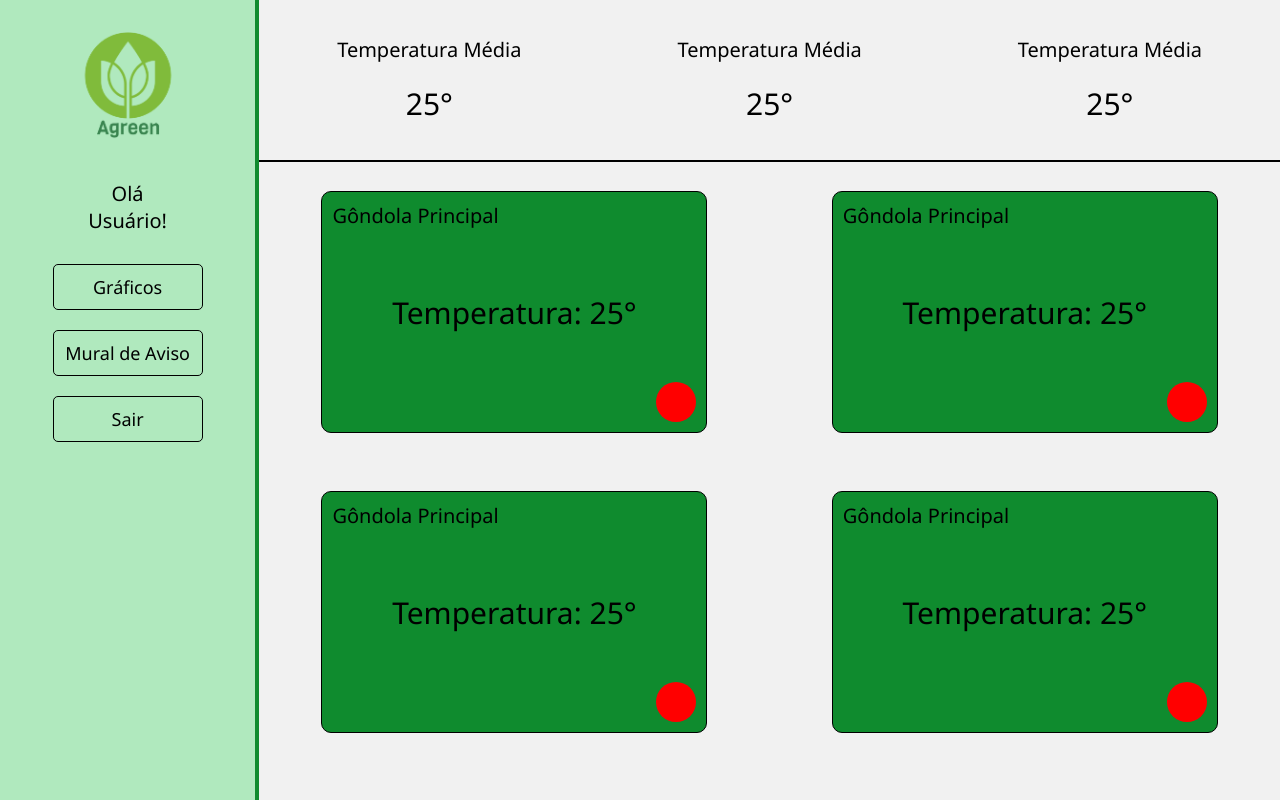
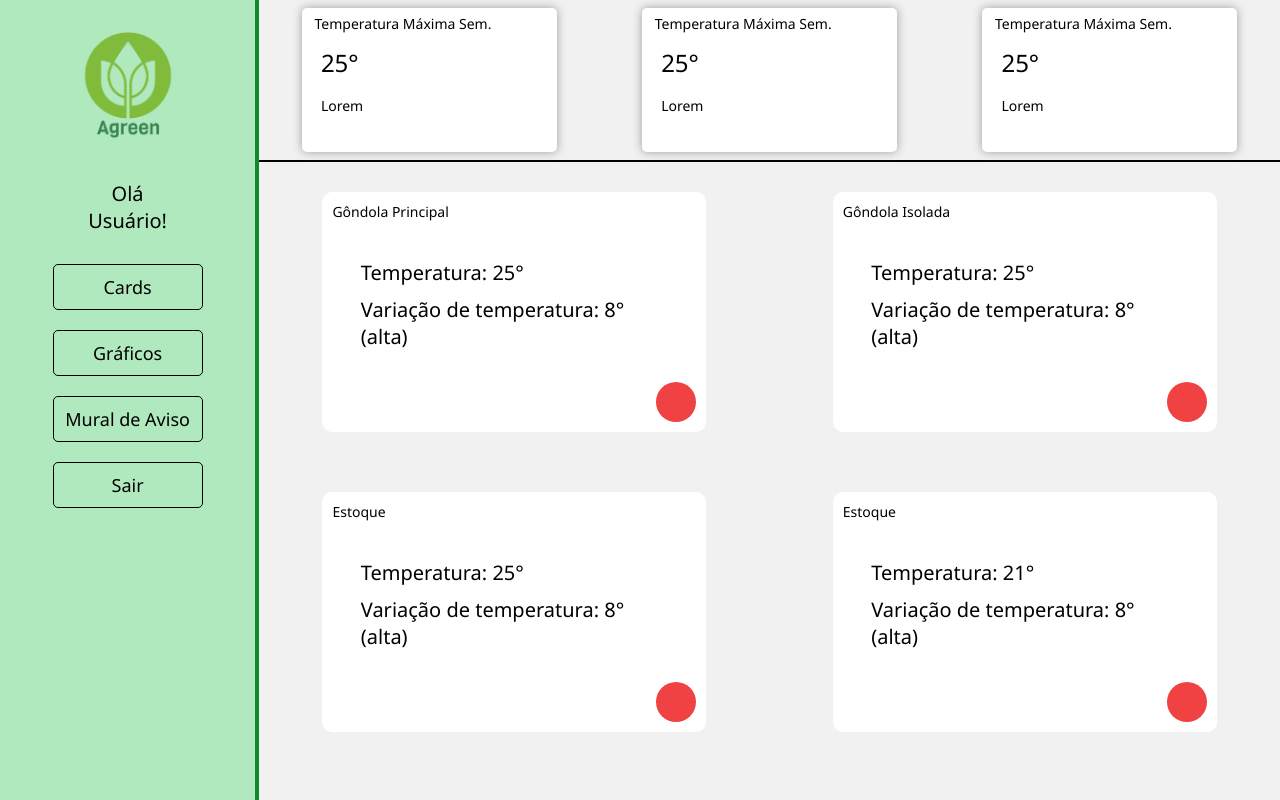
Before and after one commit to pauloAlmeida01/sprint, a website: page site/public/dashboard/dashboard.html in a window 1280 px wide. Drawn offline with Linux system fonts and the light colour scheme; no server answers.

Commit message:
DashBoard com cards modificada

```diff
--- a/site/public/css/dash.css
+++ b/site/public/css/dash.css
@@ -108,29 +108,49 @@ body {
 }
 
 .header-info .info {
-    width: 30%;
-    height: 100%;
+    width: 25%;
+    height: 90%;
     display: flex;
+    border-radius: 5px;
     flex-direction: column;
     justify-content: center;
     align-items: center;
+    background-color: #fff;
+    box-shadow: 0px 0px 10px 0px rgb(160, 156, 156);
 
 }
 
 .info p {
-    font-size: 20px;
+    font-size: 14px;
     font-weight: 500;
-    margin: 10px;
     border-radius: 10px;
-    text-align: center;
+    text-align: justify;
+    width: 90%;
+    height:4vh;
 }
 
 .info span {
-    font-size: 30px;
+    font-size: 24px;
     font-weight: 500;
-    margin: 10px;
     border-radius: 10px;
-    text-align: center;
+    text-align: justify;
+    height: 5vh;
+    width: 85%;
+}
+
+.info .s_leg {
+    font-size: 14px;
+    font-weight: 500;
+    border-radius: 10px;
+    text-align: justify;
+    height: 5vh;
+    padding: 10px;
+    width: 85%;
+}
+
+.info:hover {
+    box-shadow: 0px 0px 10px 0px #0f8b2e;
+    transition: 1s;
 }
 
 .conteudo .cards {
@@ -151,15 +171,21 @@ body {
     flex-direction: column;
     justify-content: center;
     align-items: center;
-    border: 1px solid #000;
     border-radius: 10px;
     margin: 10px;
-    background-color: #0f8b2e;
+    background-color: #fff;
+}
+
+.cards .card-info:hover {
+    background-color: #fff;
+    width: 33vw;
+    height: 33vh;
+    transition: 0.8s;
 }
 
 .card-info .p-card {
     width: 100%;
-    height: 10%;
+    height: 1vh;
     display: flex;
     justify-content: flex-start;
     align-items: flex-start;
@@ -167,22 +193,28 @@ body {
 
 .card-info .s-card {
     width: 100%;
-    height: 90%;
+    height: 100%;
     display: flex;
     justify-content: center;
     align-items: center;
+    flex-direction: column;
 }
 
+
+
+
 .card-info p {
-    font-size: 20px;
+    font-size: 14px;
     font-weight: 500;
     margin: 10px;
     border-radius: 10px;
 }
 
 .card-info .temp {
-    font-size: 30px;
+    font-size: 20px;
     font-weight: 500;
+    width: 80%;
+    padding: 5px;
 }
 
 
@@ -199,5 +231,5 @@ body {
     width: 50px;
     height: 50px;
     margin: 10px;
-    fill: red;
+    fill: rgb(240, 66, 66);
 }
--- a/site/public/dashboard/dashboard.html
+++ b/site/public/dashboard/dashboard.html
@@ -19,7 +19,8 @@
           <p>Olá Usuário!</p>
 
           <ul>
-            <li><a href="dashboard.html">Gráficos</a></li>
+            <li><a href="dashboard.html">Cards</a></li>
+            <li><a href="graficos.html">Gráficos</a></li>
             <li><a href="cadastro.html">Mural de Aviso</a></li>
             <li><a href="login.html">Sair</a></li>
           </ul>
@@ -29,18 +30,21 @@
       <div class="conteudo">
         <div class="header-info">
           <div class="info">
-            <p>Temperatura Média</p>
+            <p>Temperatura Máxima Sem.</p>
             <span>25&deg;</span>
+            <span class="s_leg">Lorem</span>
           </div>
 
           <div class="info">
-            <p>Temperatura Média</p>
+            <p>Temperatura Máxima Sem.</p>
             <span>25&deg;</span>
+            <span class="s_leg">Lorem</span>
           </div>
 
           <div class="info">
-            <p>Temperatura Média</p>
+            <p>Temperatura Máxima Sem.</p>
             <span>25&deg;</span>
+            <span class="s_leg">Lorem</span>
           </div>
 
         </div>
@@ -52,6 +56,7 @@
                 </div>
                 <div class="s-card">
                     <span class="temp">Temperatura: 25&deg;</span>
+                    <span class="temp">Variação de temperatura: 8&deg; (alta)</span>
                 </div>
 
                 <div class="alert-card">
@@ -63,10 +68,11 @@
 
             <div class="card-info">
                 <div class="p-card">
-                    <p>Gôndola Principal</p>
+                    <p>Gôndola Isolada</p>
                 </div>
                 <div class="s-card">
                     <span class="temp">Temperatura: 25&deg;</span>
+                    <span class="temp">Variação de temperatura: 8&deg; (alta)</span>
             </div>
 
             <div class="alert-card">
@@ -78,10 +84,11 @@
 
             <div class="card-info">
                 <div class="p-card">
-                <p>Gôndola Principal</p>
+                <p>Estoque</p>
             </div>
             <div class="s-card">
                 <span class="temp">Temperatura: 25&deg;</span>
+                    <span class="temp">Variação de temperatura: 8&deg; (alta)</span>
             </div>
 
             <div class="alert-card">
@@ -93,10 +100,11 @@
 
             <div class="card-info">
                 <div class="p-card">
-                    <p>Gôndola Principal</p>
+                    <p>Estoque</p>
                 </div>
                 <div class="s-card">
-                    <span class="temp">Temperatura: 25&deg;</span>
+                    <span class="temp">Temperatura: 21&deg;</span>
+                    <span class="temp">Variação de temperatura: 8&deg; (alta)</span>
                 </div>
 
                 <div class="alert-card">
@@ -111,7 +119,7 @@
   </body>
   <script>
 
-function atualizacaoPeriodica() {
+/*function atualizacaoPeriodica() {
         obterdados(1);
         obterdados(2);
         obterdados(3);
@@ -207,6 +215,7 @@ function atualizacaoPeriodica() {
         card.className = classe_temperatura;
 
     }
+*/
+  </script>
 
-</script>
 </html>
```
